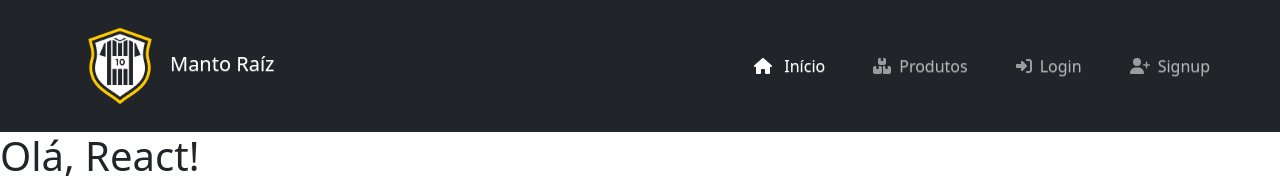
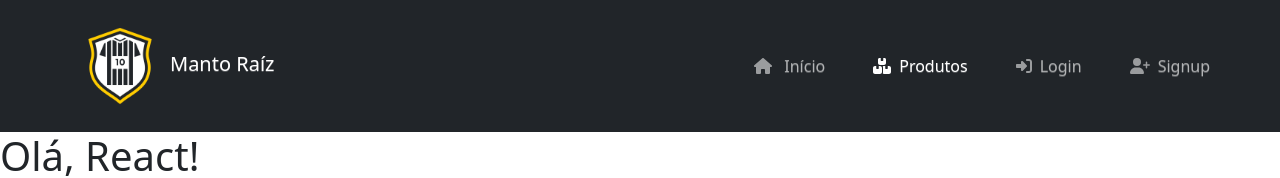
Before and after one commit to josuelustosa-webacademy2023/WACAD014-frontend-react, a React (Create React App) app in the folder create-react-app/my-app/: page / in a window 1280 px wide. Shown: the top 178 px of the page. Built offline with nearby package versions, Linux system fonts and the light colour scheme.

Commit message:
fix: definindo item do nav como pagina ativa

```diff
--- a/create-react-app/my-app/src/NavBar/NavBar.js
+++ b/create-react-app/my-app/src/NavBar/NavBar.js
@@ -38,13 +38,13 @@ class NavBar extends Component {
           <div class="collapse navbar-collapse" id="navbarTogglerDemo02">
             <ul class="navbar-nav ms-auto mb-2 mb-lg-0">
               <li class="nav-item pe-5">
-                <a class="nav-link active" aria-current="page" href="#">
+                <a class="nav-link" href="#">
                   <FontAwesomeIcon icon={faHouse} style={{ marginRight: 8 }} />{" "}
                   Início
                 </a>
               </li>
               <li class="nav-item pe-5">
-                <a class="nav-link" href="#">
+                <a class="nav-link active" href="#" aria-current="page">
                   <FontAwesomeIcon
                     icon={faBoxesStacked}
                     style={{ marginRight: 8 }}
```
